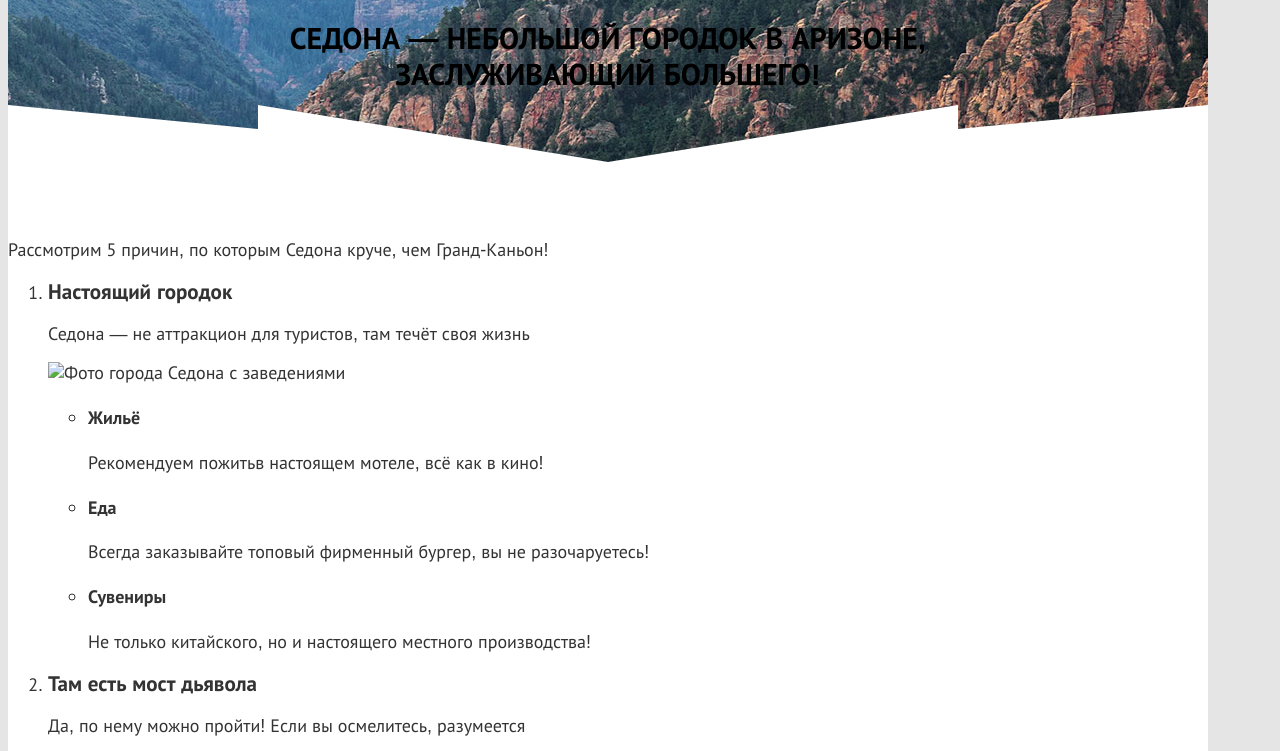
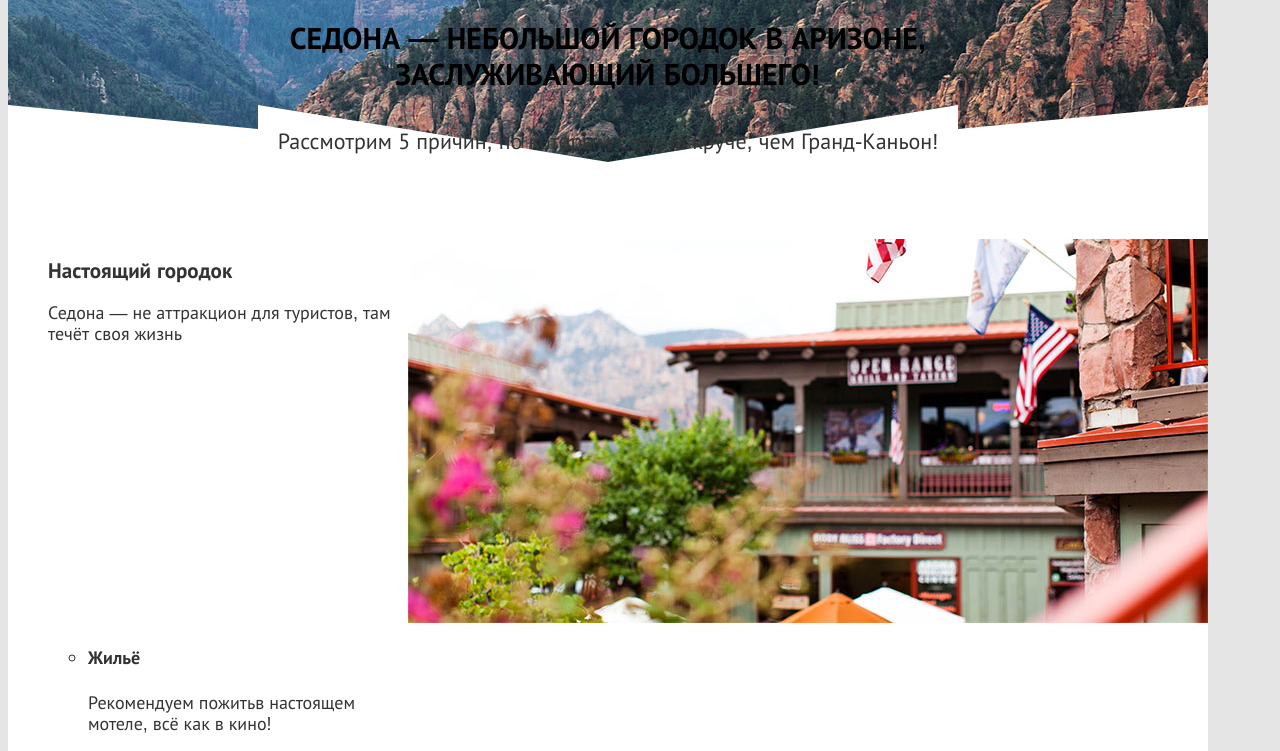
Before and after one commit to etrifonova/sedona-htmlacademy, a plain HTML site: page index.html in a window 1280 px wide. Shown: the part 400-1151 px from the top of the page. Drawn offline with Linux system fonts and the light colour scheme.

Commit message:
Update style

```diff
--- a/index.html
+++ b/index.html
@@ -89,11 +89,13 @@
                 <ol class="advantages-list">
                     <!-- У Академии здесь ol, у меня был ul -->
                     <li class="advantages-item">
-                        <h3 class="advantages-title">Настоящий городок</h3>
+                        <div class="advantages-title-and-text">
+                            <h3 class="advantages-title">Настоящий городок</h3>
                         <!-- <p class="advantages-text">— №1 —</p>
                          №1 не указали - наверно, нумерация упорядоченного списка будет стилизована соответствующим образом, но для меня пока загадка, как это делается -->
-                        <p class="advantages-text">Седона — не аттракцион для туристов, там течёт своя жизнь</p>
-                        <img class="advantages-image" src="" alt="Фото города Седона с заведениями">
+                            <p class="advantages-text">Седона — не аттракцион для туристов, там течёт своя жизнь</p>
+                        </div>
+                        <img class="advantages-image" src="/img/photo-1.jpg" alt="Фото города Седона с заведениями" width="800" height="384">
 
                         <ul class="advantages-sublist">
                             <li class="advantages-subitem">
--- a/styles/style.css
+++ b/styles/style.css
@@ -155,10 +155,60 @@ body {
     text-align: center;
     text-transform: uppercase;
     color: #000000;
-    margin: 63px 240px 147px 240px;
+    margin: 63px 240px 31px 240px;
     padding: 0 40px 0 40px;
+}
+
+.about-text {
+    font-size: 22px;
+    line-height: 36px;
+    text-align: center;
+    margin: 31px 220px 80px 220px;
+    padding: 0 40px 0 40px;
+}
+
+.advantages-list {
+    display: grid;
+    grid-template-columns: 1fr 1fr 1fr;
+    grid-template-areas: "advantage-1 advantage-1 advantage-1"
+                        "advantage-1 advantage-1 advantage-1"
+                        "advantage-2-image advantage-2-image advantage-2"
+                        "advantage-3 advantage-4 advantage-5"
+}
+
+.advantages-item:first-child {
+    grid-area: advantage-1;
+    display: grid;
+    grid-template-columns: 1fr 1fr 1fr;
+    grid-template-areas: "advantages-title-and-text advantage-1-image advantage-1-image"
+                        "advantages-subitem-1 advantages-subitem-2 advantages-subitem-3"
 
 }
+
+.advantages-title-and-text {
+    grid-area: advantages-title-and-text;
+}
+
+.advantages-image {
+    grid-area: advantage-1-image;
+}
+
+.advantages-subitem:first-child {
+    grid-area: advantages-subitem-1;
+}
+
+.advantages-subitem:nth-child(2) {
+    grid-area: advantages-subitem-2;
+}
+
+.advantages-subitem:last-child {
+    grid-area: advantages-subitem-3;
+}
+
+/* .advantages-subitem:first-child {
+    grid-area: accommodation;
+} */
+
 
 /*
 .page {
```
